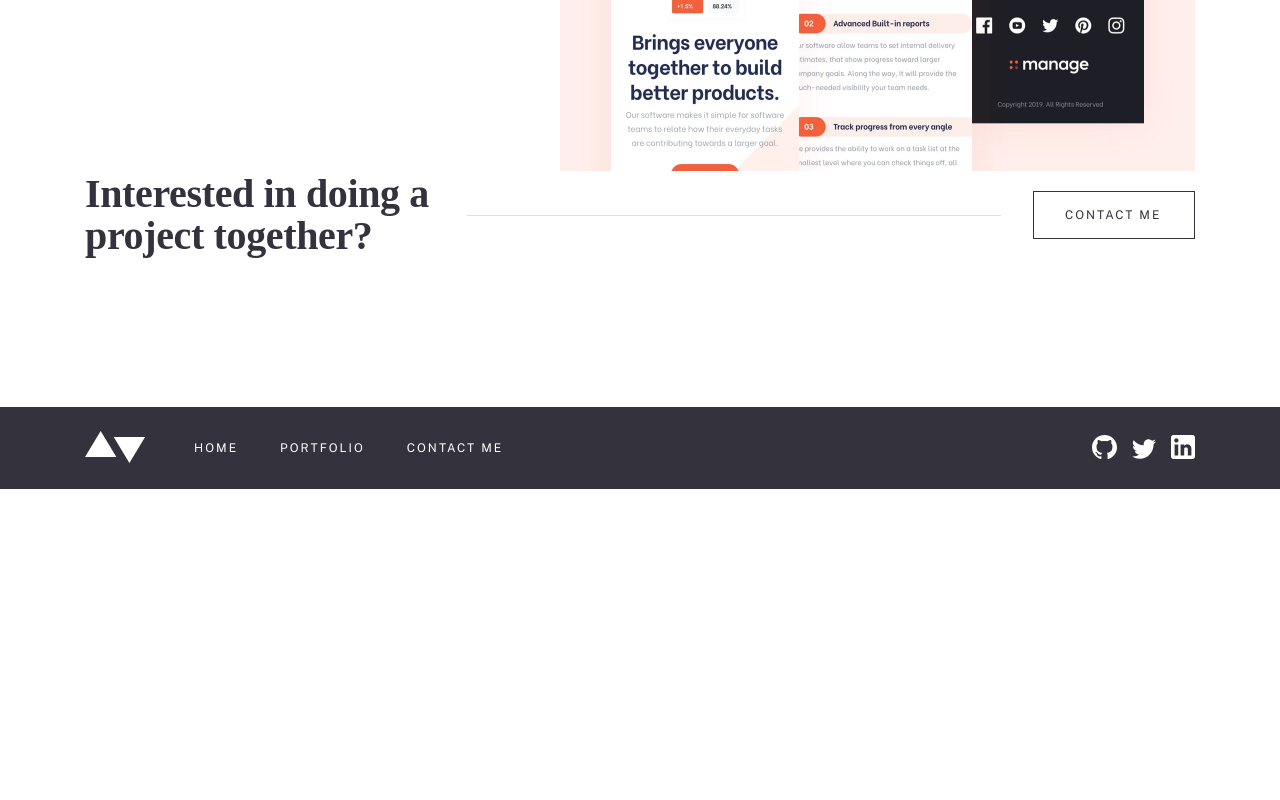
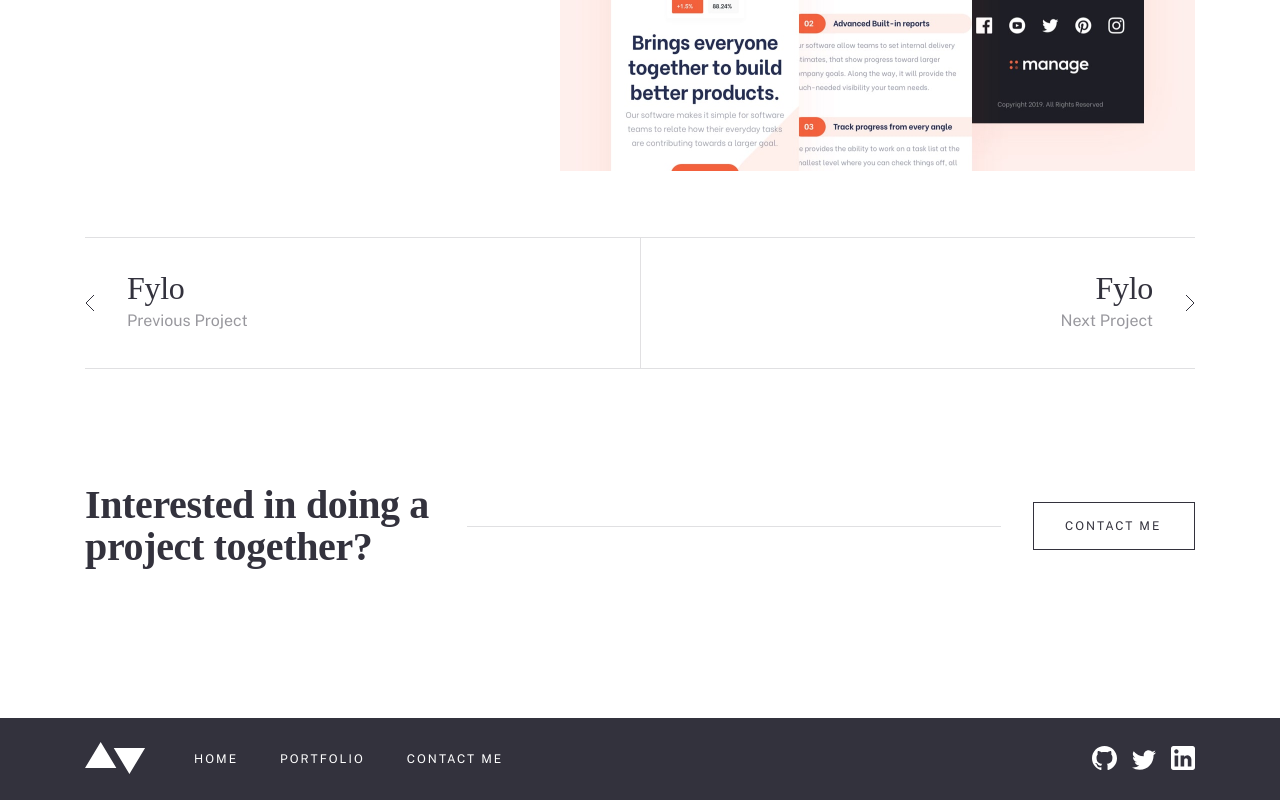
Before and after one commit to yjcyun/frontend_mentor, a React (Create React App) app in the folder intermediate/minimalist_portfolio_website/: page /portfolio/bookmark in a window 1280 px wide. Shown: the part 1818-2618 px from the top of the page. Before the commit the page ends 2307 px from the top, so only its background shows below. Built offline with nearby package versions, Linux system fonts and the light colour scheme; a web font is replaced by a local one.

Commit message:
:lipstick: Create Pagination component

```diff
--- /dev/null
+++ b/intermediate/minimalist_portfolio_website/src/components/Pagination.tsx
@@ -0,0 +1,86 @@
+import styled from 'styled-components';
+import { Link } from 'react-router-dom';
+
+import { ReactComponent as PrevArrow } from '../assets/icons/arrow-left.svg';
+import { ReactComponent as NextArrow } from '../assets/icons/arrow-right.svg';
+
+const StyledPagination = styled.div`
+  border-top: 1px solid rgba(51, 50, 61, 0.15);
+  border-bottom: 1px solid rgba(51, 50, 61, 0.15);
+  display: flex;
+  justify-content: space-between;
+  margin: 64px 0 115px;
+
+  @media (max-width: 996px) {
+    margin: 80px 0;
+  }
+
+  @media (max-width: 680px) {
+    margin: 65px 0;
+  }
+`;
+
+const PaginationBlock = styled.div`
+  display: flex;
+  align-items: center;
+  flex: 1;
+  padding: 32px 0;
+
+  &:nth-of-type(2n) {
+    text-align: right;
+    justify-content: flex-end;
+    border-left: 1px solid rgba(51, 50, 61, 0.15);
+  }
+
+  @media (max-width: 680px) {
+    &:nth-of-type(2n) a {
+      flex-direction: column-reverse;
+      align-items: flex-end;
+    }
+  }
+`;
+
+const PaginationButton = styled(Link)`
+  display: flex;
+  align-items: center;
+  gap: 32px;
+  text-decoration: none;
+
+  p {
+    opacity: 0.5;
+    color: var(--light-black);
+  }
+
+  @media (max-width: 680px) {
+    flex-direction: column;
+    align-items: flex-start;
+    gap: 16px;
+  }
+`;
+
+const Pagination: React.FC = () => {
+  return (
+    <StyledPagination>
+      <PaginationBlock>
+        <PaginationButton to='/'>
+          <PrevArrow />
+          <div>
+            <h3>Fylo</h3>
+            <p>Previous Project</p>
+          </div>
+        </PaginationButton>
+      </PaginationBlock>
+      <PaginationBlock>
+        <PaginationButton to='/'>
+          <div>
+            <h3>Fylo</h3>
+            <p>Next Project</p>
+          </div>
+          <NextArrow />
+        </PaginationButton>
+      </PaginationBlock>
+    </StyledPagination>
+  );
+};
+
+export default Pagination;
--- a/intermediate/minimalist_portfolio_website/src/pages/PortfolioDetail.tsx
+++ b/intermediate/minimalist_portfolio_website/src/pages/PortfolioDetail.tsx
@@ -10,6 +10,7 @@ import preview from '../assets/detail/desktop/image-manage-preview-1@2x.jpg';
 import preview2 from '../assets/detail/desktop/image-manage-preview-2@2x.jpg';
 import { useWindowDimensions } from '../hooks/useWindowDimensions';
 import ContactBanner from '../components/ContactBanner';
+import Pagination from '../components/Pagination';
 
 const HeroWrapper = styled.section`
   img {
@@ -192,6 +193,7 @@ const PortfolioDetailPage = () => {
           </PreviewContent>
         </DetailsWrapper>
       </Grid>
+      <Pagination />
       <ContactBanner />
     </Layout>
   );
```
Also changed, not shown: intermediate/minimalist_portfolio_website/src/assets/icons/arrow-left.svg (added), intermediate/minimalist_portfolio_website/src/assets/icons/arrow-right.svg (added).
